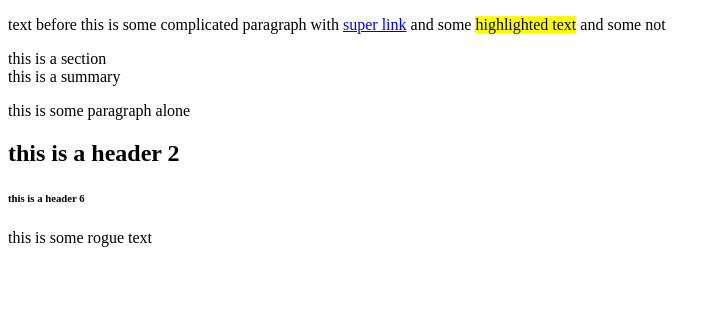
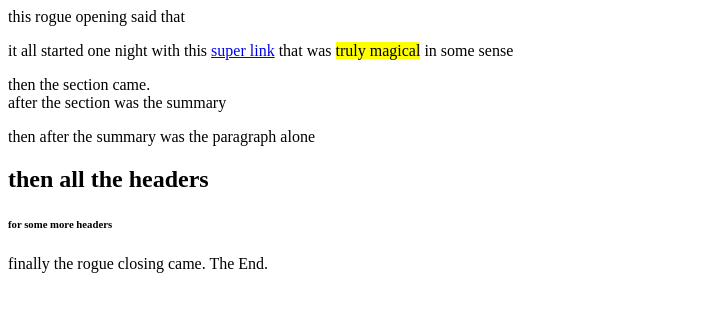
Before and after one commit to codekoriko/psychonaute.github.io, a plain HTML site: page sample.html in a window 1280 px wide. Shown: the whole page, without its empty margins (0-719 px from the left). Drawn offline with Linux system fonts and the light colour scheme.

Commit message:
Add files via upload

```diff
--- a/sample.html
+++ b/sample.html
@@ -6,16 +6,17 @@
 
 <body>
 	<div id="comtext">
+		this rogue opening said that
 		<p>
-			text before
-			this is some complicated paragraph with <a href="https://www.w3schools.com">super link</a> and some <mark>highlighted text</mark> and some not
+			it all started
+			one night with this <a href="https://www.w3schools.com">super link</a> that was <mark>truly magical</mark> in some sense
 		</p>
-		<section>this is a section</section>
-		<summary>this is a summary</summary>
-		<p>this is some paragraph alone</p>
-		<h2>this is a header 2</h2>
-		<h6>this is a header 6</h6>
-		this is some rogue text
+		<section>then the section came.</section>
+		<summary>after the section was the summary</summary>
+		<p>then after the summary was the paragraph alone</p>
+		<h2>then all the headers</h2>
+		<h6>for some more headers</h6>
+		finally the rogue closing came. The End.
 	</div>
 </body>
 
```
